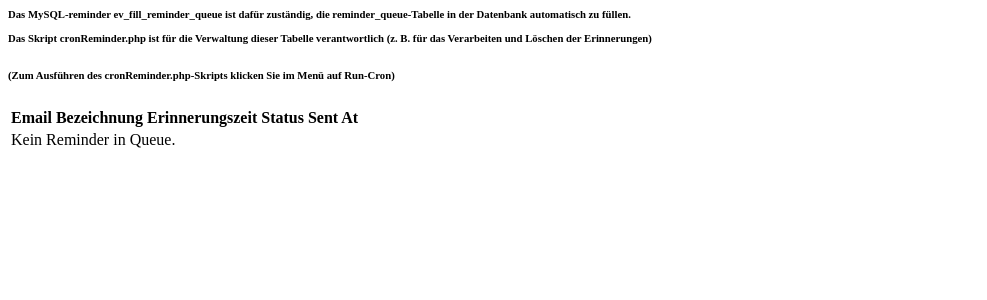
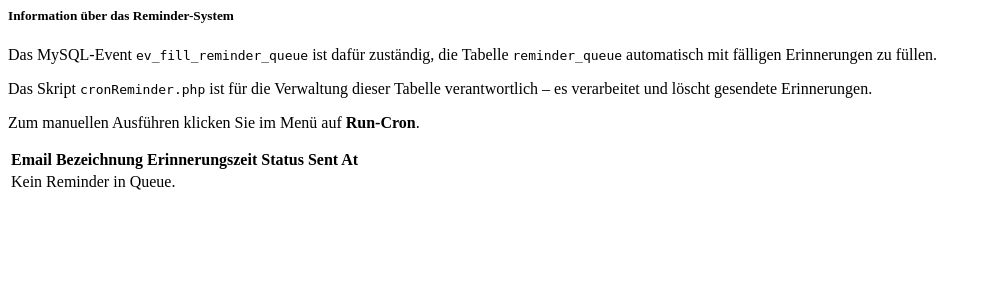
Before and after one commit to MehdiVie/ErinnerungsKalender-EventCalender--PHP-OOP-under-construction, a PHP site: page / in a window 1280 px wide. Shown: the top 300 px of the page, without its empty margins (0-987 px from the left). Run offline with PHP 8.4, Linux system fonts and the light colour scheme.

Commit message:
14.10.2025-23:36-v.4.0

```diff
--- a/app/services/UserService.php
+++ b/app/services/UserService.php
@@ -48,7 +48,7 @@
             return ['success' => true , 'user' => $user];
         }
 
-        return ['success' => false , 'errors' => ['Falsche Username oder Password.']];
+        return ['success' => false , 'errors' => ['Falsches Username oder Password.']];
     }
 
     public function logoutUser() : void {
--- a/app/services/ValidationService.php
+++ b/app/services/ValidationService.php
@@ -8,6 +8,8 @@
 
         if (empty(trim($data['name']))) {
             $errors[] = "Name darf nicht leer sein.";
+        } else if (strlen($data['name']) < 3) {
+            $errors[] = "Name muss mindestens 3 Zeichen haben.";
         }
 
         if (empty(trim($data['email']))) {
@@ -50,6 +52,7 @@
         } else if (!$this->isValidReminderTime($data['reminder_time'])) {
 
             $now = new DateTime('now', $tz);
+            $now->modify('+1 minute');
 
             $errors[] = "Erinnerungszeit darf mindestens ". $now->format('Y-m-d H:i') . " liegen.";
         }
@@ -109,7 +112,7 @@
         //echo $datetime->format('Y-m-d H:i');
         //exit;
 
-        return $datetime >= $now;
+        return $datetime > $now;
     }
 
     public function eventDateGreaterThanReminderTime(string $event_date,
--- a/databse/database.sql
+++ b/databse/database.sql
@@ -71,8 +71,6 @@
 ON SCHEDULE EVERY 1 MINUTE
 DO
 BEGIN
-  SET time_zone = 'Europe/Vienna';
-
   INSERT INTO reminder_queue (event_id, user_id, scheduled_at)
   SELECT e.id, e.user_id, e.reminder_time
   FROM events e
--- a/views/events/create.php
+++ b/views/events/create.php
@@ -21,9 +21,6 @@
 
 <div class="card shadow-sm mt-3">
   <div class="card-body">
-    <h5 class="card-title mb-3 text-primary">
-      <i class="bi bi-plus-circle"></i> Neuer Termin
-    </h5>
 
     <form action="<?= BASE_URL ?>/events/store" method="post" class="needs-validation" >
       <div class="row g-3">
--- a/views/reminders/index.php
+++ b/views/reminders/index.php
@@ -1,15 +1,28 @@
 <?php if (!empty($_SESSION['flash_message_cron'])): ?>
-    <div class="alert alert-primary"><?= htmlspecialchars($_SESSION['flash_message_cron']) ?></div>
+    <div class="alert alert-info"><?= htmlspecialchars($_SESSION['flash_message_cron']) ?></div>
     <?php
     unset($_SESSION['flash_message_cron']);
 endif; ?>
 
-<h6 class="fw-semibold mb-3 text-dark">
-Das MySQL-reminder ev_fill_reminder_queue ist dafür zuständig, die reminder_queue-Tabelle in der Datenbank automatisch zu füllen.
-<br><br>
-Das Skript cronReminder.php ist für die Verwaltung dieser Tabelle verantwortlich (z. B. für das Verarbeiten und Löschen der Erinnerungen)</h6>
-<h6 class="fw-semibold mb-3 text-danger">
-(Zum Ausführen des cronReminder.php-Skripts klicken Sie im Menü auf Run-Cron)</h6>
+<div class="alert shadow-sm mt-1" role="alert">
+  <h5 class="fw-semibold text-primary mb-2">
+    <i class="bi bi-info-circle me-2"></i> Information über das Reminder-System
+  </h5>
+  <p class="mb-2 text-dark">
+    Das MySQL-Event <code>ev_fill_reminder_queue</code> ist dafür zuständig,
+    die Tabelle <code>reminder_queue</code> automatisch mit fälligen Erinnerungen zu füllen.
+  </p>
+  <p class="mb-2 text-dark">
+    Das Skript <code>cronReminder.php</code> ist für die Verwaltung dieser Tabelle verantwortlich –
+    es verarbeitet und löscht gesendete Erinnerungen.
+  </p>
+  <p class="fw-semibold text-danger mb-0">
+    <i class="bi bi-play-circle"></i>
+    Zum manuellen Ausführen klicken Sie im Menü auf
+    <strong>Run-Cron</strong>.
+  </p>
+</div>
+
 <div class="table-responsive mt-4 d-none d-md-block">
   <table id="reminders-table" class="table table-striped table-bordered align-middle text-center">
     <thead class="table-light">
```
Also changed, not shown: views/auth/login.php (+5 -5 lines), views/auth/register.php (+7 -7 lines), views/events/list.php (+6 -1 lines), views/includes/header.php (+9 -6 lines), README.md, public/images/logo.png (added), 1 other file.
